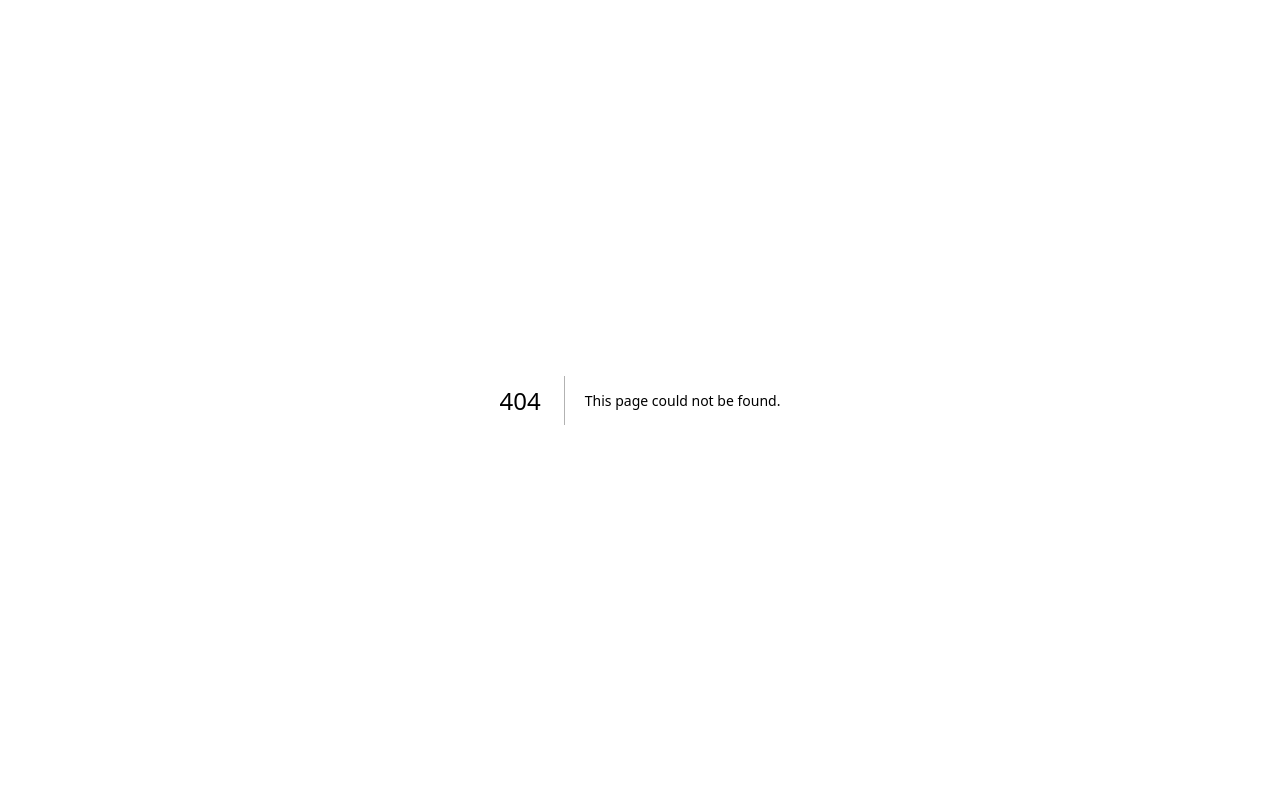
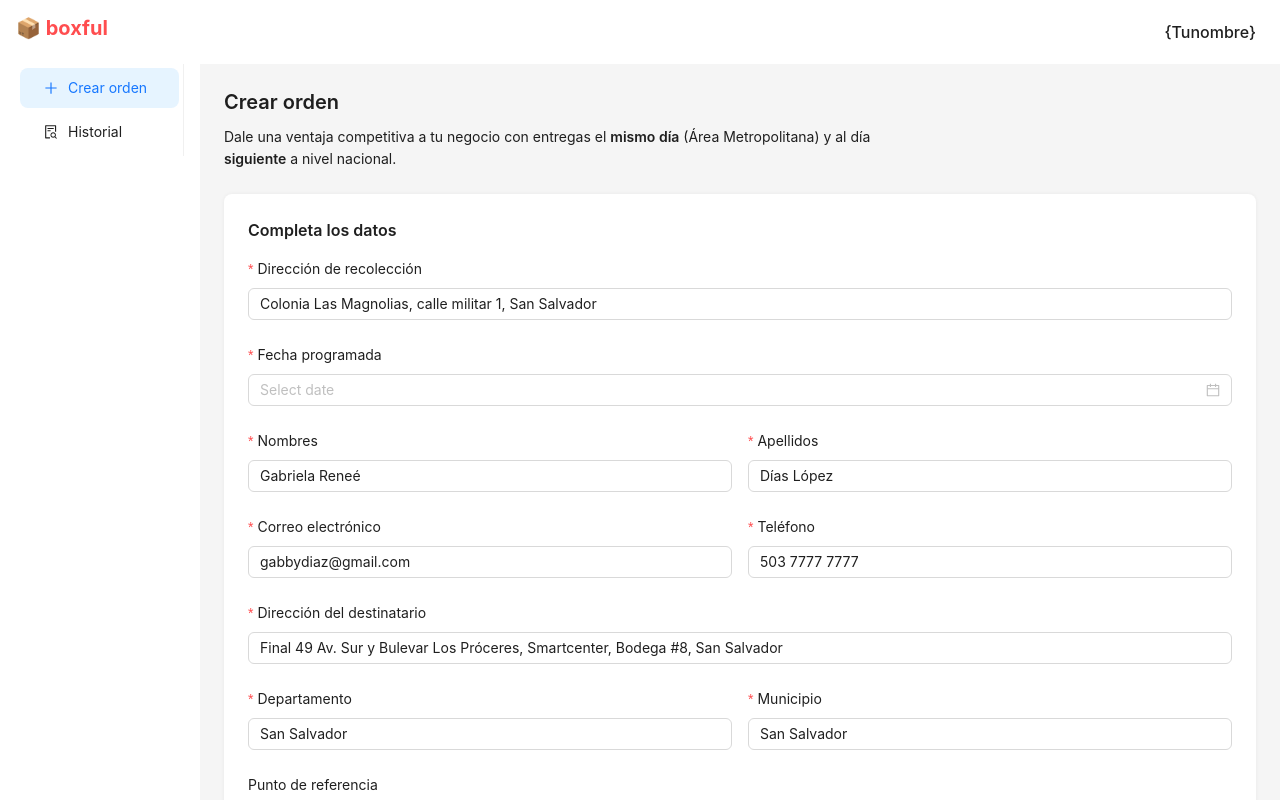
Before and after one commit to argd14/bxfl_fe, a Next.js app: page /orders/create-order in a window 1280 px wide. Before the commit this address had no page. Shown: the top 800 px of the page. Built offline with nearby package versions, Linux system fonts and the light colour scheme.

Commit message:
create order and styles added

```diff
--- /dev/null
+++ b/app/orders/create-order/create-order.module.css
@@ -0,0 +1,71 @@
+.layout {
+  min-height: 100vh;
+}
+
+.sider {
+  background-color: #fff;
+  padding: 16px;
+}
+
+.logo {
+  font-size: 20px;
+  font-weight: bold;
+  margin-bottom: 24px;
+  color: #ff4d4f;
+}
+
+.header {
+  background-color: #fff;
+  padding: 0 24px;
+  display: flex;
+  justify-content: flex-end;
+  align-items: center;
+}
+
+.username {
+  font-weight: 500;
+  font-size: 16px;
+}
+
+.content {
+  padding: 24px;
+  background-color: #f5f5f5;
+}
+
+.subtitle {
+  margin-bottom: 24px;
+  display: block;
+  max-width: 700px;
+}
+
+.card {
+  background-color: #fff;
+  padding: 24px;
+  border-radius: 8px;
+  box-shadow: 0 0 4px rgba(0, 0, 0, 0.05);
+}
+
+.form {
+  margin-top: 16px;
+}
+
+.buttonContainer {
+  display: flex;
+  justify-content: flex-end;
+  margin-top: 24px;
+}
+
+/* Responsive tweaks */
+@media (max-width: 768px) {
+  .header {
+    justify-content: center;
+  }
+
+  .logo {
+    text-align: center;
+  }
+
+  .buttonContainer {
+    justify-content: center;
+  }
+}
--- /dev/null
+++ b/app/orders/create-order/page.tsx
@@ -0,0 +1,149 @@
+'use client'
+
+import {
+  Layout,
+  Menu,
+  Form,
+  Input,
+  DatePicker,
+  Button,
+  Typography,
+  Row,
+  Col,
+} from 'antd'
+import {
+  FileSearchOutlined,
+  PlusOutlined,
+  ArrowRightOutlined,
+} from '@ant-design/icons'
+import styles from './create-order.module.css'
+
+const { Header, Sider, Content } = Layout
+const { Title, Text } = Typography
+
+
+const CreateOrder = () => {
+
+      const [form] = Form.useForm()
+
+  const onFinish = (values: any) => {
+    console.log('Datos del formulario:', values)
+  }
+    return (
+        <Layout className={styles.layout}>
+      <Sider breakpoint="lg" collapsedWidth="0" className={styles.sider}>
+        <div className={styles.logo}>📦 boxful</div>
+        <Menu theme="light" mode="inline" defaultSelectedKeys={['1']}>
+          <Menu.Item key="1" icon={<PlusOutlined />}>
+            Crear orden
+          </Menu.Item>
+          <Menu.Item key="2" icon={<FileSearchOutlined />}>
+            Historial
+          </Menu.Item>
+        </Menu>
+      </Sider>
+
+      <Layout>
+        <Header className={styles.header}>
+          <div className={styles.username}>{'{Tunombre}'}</div>
+        </Header>
+
+        <Content className={styles.content}>
+          <Title level={4}>Crear orden</Title>
+          <Text className={styles.subtitle}>
+            Dale una ventaja competitiva a tu negocio con entregas el <strong>mismo día</strong> (Área Metropolitana) y al día <strong>siguiente</strong> a nivel nacional.
+          </Text>
+
+          <div className={styles.card}>
+            <Title level={5}>Completa los datos</Title>
+
+            <Form
+              layout="vertical"
+              form={form}
+              onFinish={onFinish}
+              className={styles.form}
+            >
+              <Form.Item
+                label="Dirección de recolección"
+                name="direccionRecoleccion"
+                rules={[{ required: true }]}
+              >
+                <Input defaultValue="Colonia Las Magnolias, calle militar 1, San Salvador" />
+              </Form.Item>
+
+              <Form.Item
+                label="Fecha programada"
+                name="fechaProgramada"
+                rules={[{ required: true }]}
+              >
+                <DatePicker style={{ width: '100%' }} defaultValue={null} />
+              </Form.Item>
+
+              <Row gutter={16}>
+                <Col xs={24} md={12}>
+                  <Form.Item label="Nombres" name="nombres" rules={[{ required: true }]}>
+                    <Input defaultValue="Gabriela Reneé" />
+                  </Form.Item>
+                </Col>
+                <Col xs={24} md={12}>
+                  <Form.Item label="Apellidos" name="apellidos" rules={[{ required: true }]}>
+                    <Input defaultValue="Días López" />
+                  </Form.Item>
+                </Col>
+              </Row>
+
+              <Row gutter={16}>
+                <Col xs={24} md={12}>
+                  <Form.Item label="Correo electrónico" name="correo" rules={[{ required: true, type: 'email' }]}>
+                    <Input defaultValue="gabbydiaz@gmail.com" />
+                  </Form.Item>
+                </Col>
+                <Col xs={24} md={12}>
+                  <Form.Item label="Teléfono" name="telefono" rules={[{ required: true }]}>
+                    <Input defaultValue="503 7777 7777" />
+                  </Form.Item>
+                </Col>
+              </Row>
+
+              <Form.Item
+                label="Dirección del destinatario"
+                name="direccionDestinatario"
+                rules={[{ required: true }]}
+              >
+                <Input defaultValue="Final 49 Av. Sur y Bulevar Los Próceres, Smartcenter, Bodega #8, San Salvador" />
+              </Form.Item>
+
+              <Row gutter={16}>
+                <Col xs={24} md={12}>
+                  <Form.Item label="Departamento" name="departamento" rules={[{ required: true }]}>
+                    <Input defaultValue="San Salvador" />
+                  </Form.Item>
+                </Col>
+                <Col xs={24} md={12}>
+                  <Form.Item label="Municipio" name="municipio" rules={[{ required: true }]}>
+                    <Input defaultValue="San Salvador" />
+                  </Form.Item>
+                </Col>
+              </Row>
+
+              <Form.Item label="Punto de referencia" name="referencia">
+                <Input defaultValue="Cerca de redondel Árbol de la Paz" />
+              </Form.Item>
+
+              <Form.Item label="Indicaciones" name="indicaciones">
+                <Input defaultValue="Llamar antes de entregar" />
+              </Form.Item>
+
+              <div className={styles.buttonContainer}>
+                <Button type="primary" htmlType="submit" icon={<ArrowRightOutlined />}>
+                  Siguiente
+                </Button>
+              </div>
+            </Form>
+          </div>
+        </Content>
+      </Layout>
+    </Layout>
+     );
+}
+export default CreateOrder;
```
